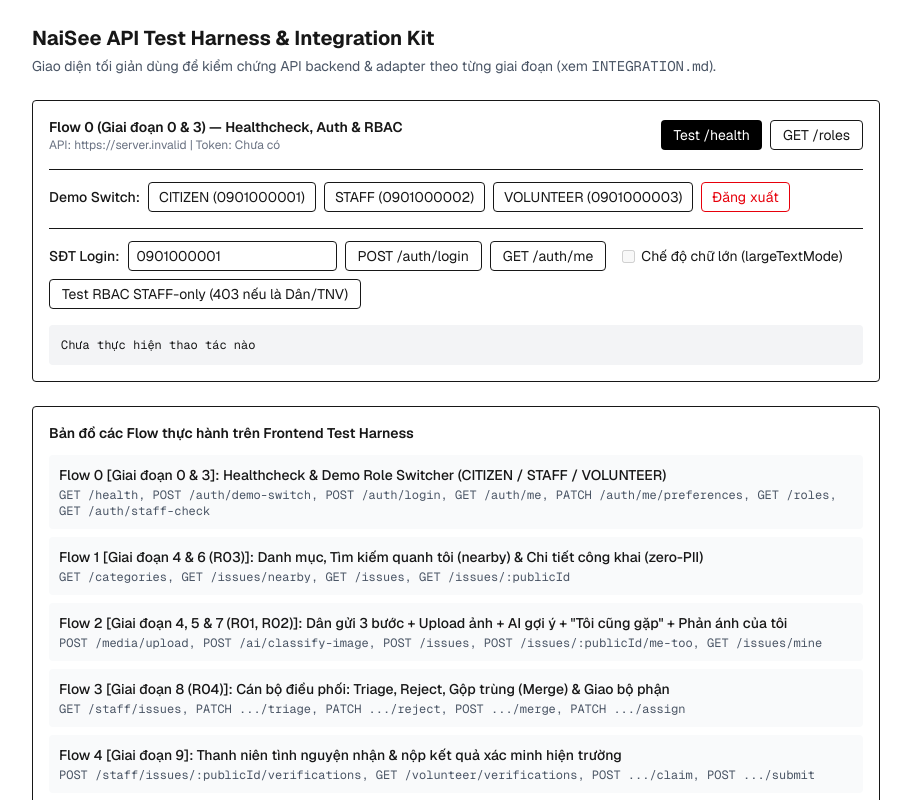
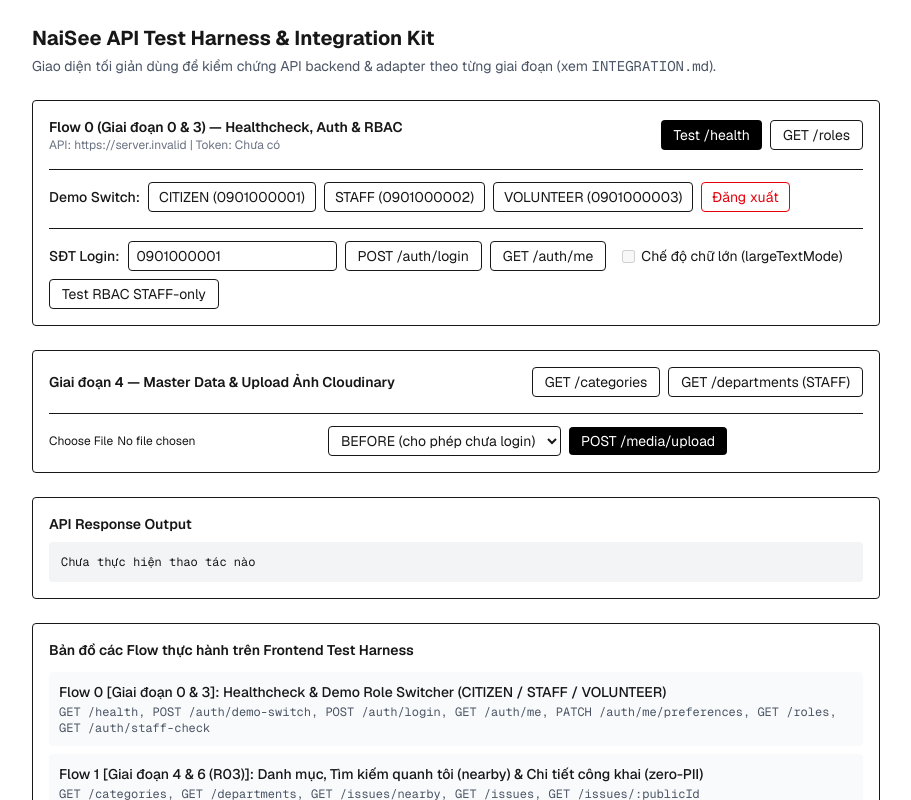
Before and after one commit to LainHash/naisee_frontend, a Next.js app: page / in a window 1280 px wide. Shown: the top 800 px of the page, without its empty margins (184-1095 px from the left). Built offline with nearby package versions, Linux system fonts and the light colour scheme; no server answers.

Commit message:
update image uploader

```diff
--- a/src/app/page.tsx
+++ b/src/app/page.tsx
@@ -2,8 +2,10 @@
 
 import { useState, useSyncExternalStore } from 'react';
 import { toUiRole } from '@/adapters/domain.adapter';
-import type { BackendRoleName } from '@/contracts/api.types';
+import type { BackendMediaStage, BackendRoleName } from '@/contracts/api.types';
 import { authApi, type AuthUserDto } from '@/features/auth/api';
+import { masterDataApi } from '@/features/master-data/api';
+import { mediaApi } from '@/features/media/api';
 import {
   apiClient,
   getStoredToken,
@@ -24,13 +26,13 @@ const TEST_FLOWS = [
     title:
       'Danh mục, Tìm kiếm quanh tôi (nearby) & Chi tiết công khai (zero-PII)',
     endpoints:
-      'GET /categories, GET /issues/nearby, GET /issues, GET /issues/:publicId',
+      'GET /categories, GET /departments, GET /issues/nearby, GET /issues, GET /issues/:publicId',
   },
   {
     id: 'Flow 2',
     stage: 'Giai đoạn 4, 5 & 7 (R01, R02)',
     title:
-      'Dân gửi 3 bước + Upload ảnh + AI gợi ý + "Tôi cũng gặp" + Phản ánh của tôi',
+      'Dân gửi 3 bước + Upload Cloudinary + AI gợi ý + "Tôi cũng gặp" + Phản ánh của tôi',
     endpoints:
       'POST /media/upload, POST /ai/classify-image, POST /issues, POST /issues/:publicId/me-too, GET /issues/mine',
   },
@@ -68,7 +70,11 @@ export default function TestHarnessHomePage() {
   const [output, setOutput] = useState<string>('Chưa thực hiện thao tác nào');
   const [currentUser, setCurrentUser] = useState<AuthUserDto | null>(null);
   const [phone, setPhone] = useState('0901000001');
+  const [selectedFile, setSelectedFile] = useState<File | null>(null);
+  const [uploadStage, setUploadStage] = useState<BackendMediaStage>('BEFORE');
+  const [uploadedUrl, setUploadedUrl] = useState<string | null>(null);
   const [loading, setLoading] = useState(false);
+
   const hasToken = useSyncExternalStore(
     subscribeTokenChange,
     () => Boolean(getStoredToken()),
@@ -135,6 +141,21 @@ export default function TestHarnessHomePage() {
     authApi.logout();
     setCurrentUser(null);
     setOutput('Đã xóa token khỏi localStorage.');
+  }
+
+  async function handleUploadMedia(e: React.FormEvent) {
+    e.preventDefault();
+    if (!selectedFile) {
+      setOutput('Vui lòng chọn file ảnh trước khi upload.');
+      return;
+    }
+    await runAction(async () => {
+      const res = await mediaApi.upload(selectedFile, uploadStage);
+      if (res.success) {
+        setUploadedUrl(res.data.url);
+      }
+      return res;
+    });
   }
 
   return (
@@ -266,11 +287,94 @@ export default function TestHarnessHomePage() {
             disabled={loading}
             className="rounded border px-3 py-1"
           >
-            Test RBAC STAFF-only (403 nếu là Dân/TNV)
+            Test RBAC STAFF-only
+          </button>
+        </form>
+      </section>
+
+      {/* Flow 1A & Flow 2 Bước 1: Master Data + Cloudinary Upload */}
+      <section className="mt-6 space-y-4 rounded border p-4">
+        <div className="flex flex-wrap items-center justify-between gap-2">
+          <div className="font-semibold">
+            Giai đoạn 4 — Master Data &amp; Upload Ảnh Cloudinary
+          </div>
+          <div className="flex flex-wrap gap-2">
+            <button
+              type="button"
+              onClick={() => runAction(() => masterDataApi.getCategories())}
+              disabled={loading}
+              className="rounded border px-3 py-1"
+            >
+              GET /categories
+            </button>
+            <button
+              type="button"
+              onClick={() => runAction(() => masterDataApi.getDepartments())}
+              disabled={loading}
+              className="rounded border px-3 py-1"
+            >
+              GET /departments (STAFF)
+            </button>
+          </div>
+        </div>
+
+        <form
+          onSubmit={handleUploadMedia}
+          className="flex flex-wrap items-center gap-2 border-t pt-3"
+        >
+          <input
+            type="file"
+            accept="image/png,image/jpeg,image/webp,image/gif"
+            onChange={(e) => setSelectedFile(e.target.files?.[0] ?? null)}
+            className="text-xs"
+          />
+          <select
+            value={uploadStage}
+            onChange={(e) =>
+              setUploadStage(e.target.value as BackendMediaStage)
+            }
+            className="rounded border px-2 py-1"
+          >
+            <option value="BEFORE">BEFORE (cho phép chưa login)</option>
+            <option value="VERIFICATION">VERIFICATION (TNV / Cán bộ)</option>
+            <option value="AFTER">AFTER (chỉ Cán bộ)</option>
+          </select>
+          <button
+            type="submit"
+            disabled={loading}
+            className="rounded bg-black px-3 py-1 text-white disabled:opacity-50"
+          >
+            POST /media/upload
           </button>
         </form>
 
-        <pre className="max-h-72 overflow-auto rounded bg-gray-100 p-3 text-xs">
+        {uploadedUrl && (
+          <div className="space-y-2 border-t pt-3">
+            <div className="text-xs">
+              Cloudinary URL:{' '}
+              <a
+                href={uploadedUrl}
+                target="_blank"
+                rel="noreferrer"
+                className="text-blue-600 underline"
+              >
+                {uploadedUrl}
+              </a>
+            </div>
+            {/* eslint-disable-next-line @next/next/no-img-element */}
+            <img
+              src={uploadedUrl}
+              alt="Cloudinary upload preview"
+              className="max-h-40 rounded border object-contain"
+            />
+          </div>
+        )}
+      </section>
+
+      {/* Output console */}
+      <section className="mt-6 rounded border p-4">
+        <div className="font-semibold">API Response Output</div>
+        <pre className="mt-2 max-h-80 overflow-auto rounded bg-gray-100 p-3 text-xs">
           {output}
         </pre>
       </section>
--- /dev/null
+++ b/src/features/master-data/api.ts
@@ -0,0 +1,43 @@
+import type {
+  ApiEnvelope,
+  BackendCategoryCode,
+  BackendPriority,
+} from '@/contracts/api.types';
+import { apiClient } from '@/shared/api-client';
+
+export interface DepartmentSummaryDto {
+  publicId: string;
+  code: string;
+  name: string;
+}
+
+export interface CategoryDto {
+  publicId: string;
+  code: BackendCategoryCode | string;
+  name: string;
+  defaultPriority: BackendPriority;
+  slaHours: number;
+  icon: string | null;
+  defaultDepartment: DepartmentSummaryDto | null;
+}
+
+export interface DepartmentDto {
+  publicId: string;
+  code: string;
+  name: string;
+  contactPhone: string | null;
+  description: string | null;
+}
+
+/**
+ * Headless Master Data SDK matching naisee_backend MasterDataController.
+ */
+export const masterDataApi = {
+  getCategories(): Promise<ApiEnvelope<CategoryDto[]>> {
+    return apiClient.get<CategoryDto[]>('/categories');
+  },
+
+  getDepartments(): Promise<ApiEnvelope<DepartmentDto[]>> {
+    return apiClient.get<DepartmentDto[]>('/departments');
+  },
+};
--- /dev/null
+++ b/src/features/media/api.ts
@@ -0,0 +1,22 @@
+import type { ApiEnvelope, BackendMediaStage } from '@/contracts/api.types';
+import { apiClient } from '@/shared/api-client';
+
+export interface UploadMediaResponseDto {
+  url: string;
+  stage: BackendMediaStage;
+}
+
+/**
+ * Headless Media SDK uploading multipart images to Cloudinary via naisee_backend.
+ */
+export const mediaApi = {
+  upload(
+    file: File,
+    stage: BackendMediaStage = 'BEFORE',
+  ): Promise<ApiEnvelope<UploadMediaResponseDto>> {
+    const formData = new FormData();
+    formData.append('file', file);
+    formData.append('stage', stage);
+    return apiClient.post<UploadMediaResponseDto>('/media/upload', formData);
+  },
+};
```
